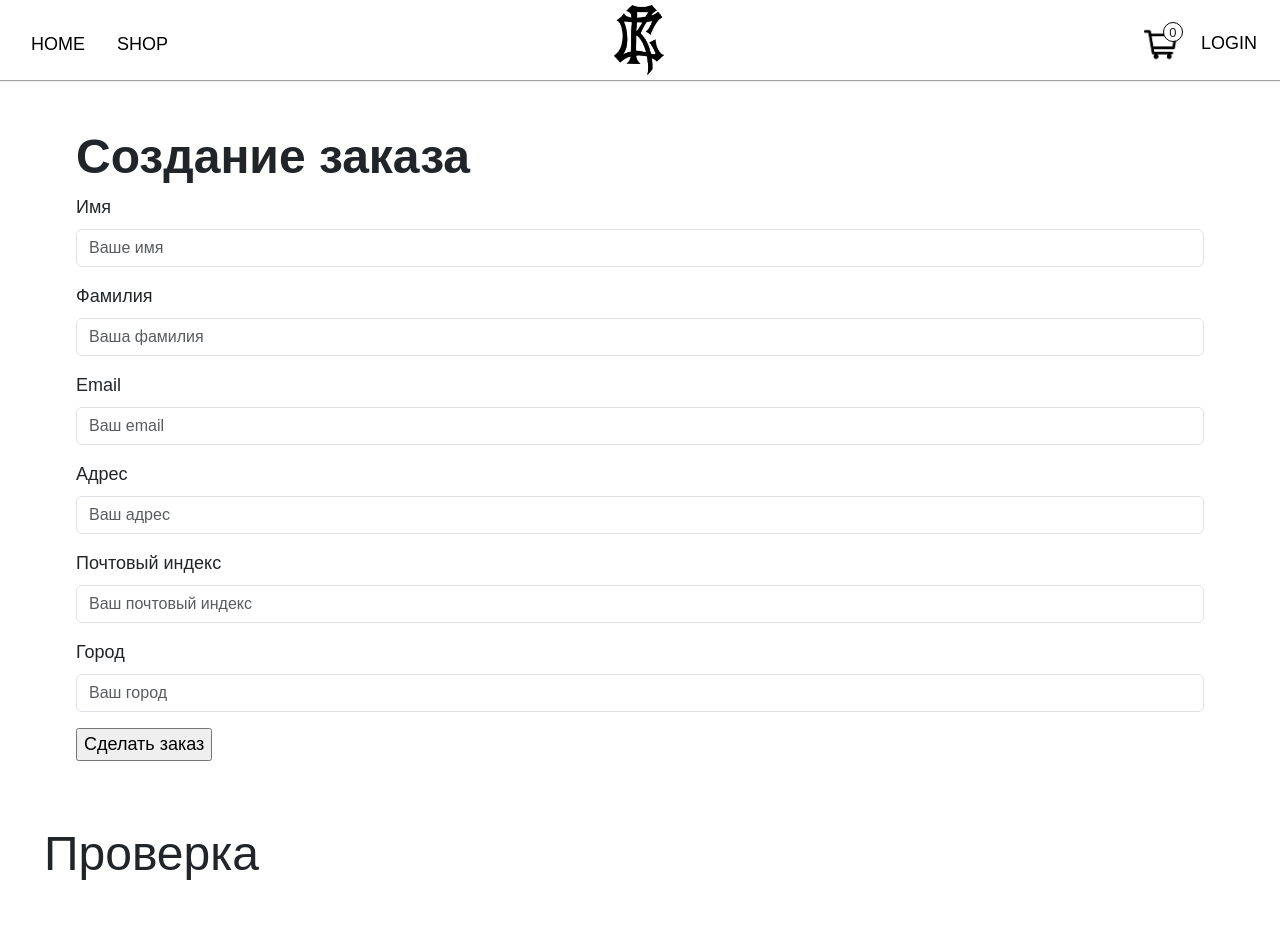
After one commit to SlavaSovan/shop_project, a Django app: page /orders/create/ in a window 1280 px wide. The commit adds this page. Run offline with Django 5.2, Linux system fonts and the light colour scheme; some libraries are stand-ins or nearby versions; some web fonts are replaced.

Commit message:
Templates for "orders" were created

```diff
--- a/shop_project/cart/templates/cart/detail.html
+++ b/shop_project/cart/templates/cart/detail.html
@@ -48,7 +48,7 @@
             <a href="/shop" class="cart-btn">Вернуться к покупкам</a>
             {% with cart_quantity=cart|length %}
                 {% if cart_quantity > 0 %}
-                    <a href="#" class="cart-btn">Оформление заказа</a>
+                    <a href="{% url "orders:order_create" %}" class="cart-btn">Оформление заказа</a>
                 {% endif %}
             {% endwith %}
         </div>
--- /dev/null
+++ b/shop_project/orders/templates/order/create.html
@@ -0,0 +1,58 @@
+{% extends "main/base.html" %}
+{% load static %}
+{% block title %}Создание заказа{% endblock title %}
+
+{% block content %}
+    <div class="forcreate bg-white p-4 mb-4 mx-2">
+        <div class="profile bg-white p-4 mb-4 mx-2">
+            <h2 class="mb-2">Создание заказа</h2>
+            <form action="" method="post" class="order-form">
+                {% csrf_token %}
+                <div class="col-md-12 mb-3">
+                    <label for="id_first_name" class="form-label">Имя</label>
+                    <input type="text" class="form-control form-styleprofile" id="id_first_name"
+                    name="first_name" placeholder="Ваше имя" value="{{ form.first_name.value|default:'' }}" required>
+                </div>
+                <div class="col-md-12 mb-3">
+                    <label for="id_last_name" class="form-label">Фамилия</label>
+                    <input type="text" class="form-control form-styleprofile" id="id_last_name"
+                    name="last_name" placeholder="Ваша фамилия" value="{{ form.last_name.value|default:'' }}" required>
+                </div>
+                <div class="col-md-12 mb-3">
+                    <label for="id_email" class="form-label">Email</label>
+                    <input type="text" class="form-control form-styleprofile" id="id_email"
+                    name="email" placeholder="Ваш email" value="{{ form.email.value|default:'' }}" required>
+                </div>
+                <div class="col-md-12 mb-3">
+                    <label for="id_address" class="form-label">Адрес</label>
+                    <input type="text" class="form-control form-styleprofile" id="id_address"
+                    name="address" placeholder="Ваш адрес" value="{{ form.address.value|default:'' }}" required>
+                </div>
+                <div class="col-md-12 mb-3">
+                    <label for="id_postal_code" class="form-label">Почтовый индекс</label>
+                    <input type="text" class="form-control form-styleprofile" id="id_postal_code"
+                    name="postal_code" placeholder="Ваш почтовый индекс" value="{{ form.postal_code.value|default:'' }}" required>
+                </div>
+                <div class="col-md-12 mb-3">
+                    <label for="id_city" class="form-label">Город</label>
+                    <input type="text" class="form-control form-styleprofile" id="id_city"
+                    name="city" placeholder="Ваш город" value="{{ form.city.value|default:'' }}" required>
+                </div>
+                <p><input type="submit" value="Сделать заказ"></p>
+                {% csrf_token %}
+            </form>
+        </div>
+        <div class="checkout">
+            <h1>Проверка</h1>
+            <div class="order-info">
+                {% for item in cart %}
+                    <li>
+                        {{ item.quantity }} x {{ item.product.name }}
+                        <p>{{ item.total_price }}</p>
+                    </li>
+                    <p>Итого: {{ cart.get_total_price }} ₽</p>
+                {% endfor %}
+            </div>
+        </div>
+    </div>
+{% endblock content %}
--- a/shop_project/orders/views.py
+++ b/shop_project/orders/views.py
@@ -8,7 +8,7 @@ def order_create(request):
     cart = Cart(request)
     if request.method == "POST":
         form = OrderCreateForm(request.POST, request=request)
-        if form.is_vaid():
+        if form.is_valid():
             order = form.save()
             for item in cart:
                 OrderItem.objects.create(
--- a/shop_project/users/templates/users/login.html
+++ b/shop_project/users/templates/users/login.html
@@ -7,7 +7,7 @@
     <section class="login d-flex">
         <div class="login-title">
             <h2>Login</h2>
-            <form action="{% url "user:login" %}" method="post">
+            <form action="{% url "users:login" %}" method="post">
                 {% csrf_token %}
                 {% if request.GET.next %}
                     <input type="hidden" name="next" value="{{ request.GET.next }}">
```
Also changed, not shown: shop_project/orders/templates/order/created.html (added, +8 -0 lines).
